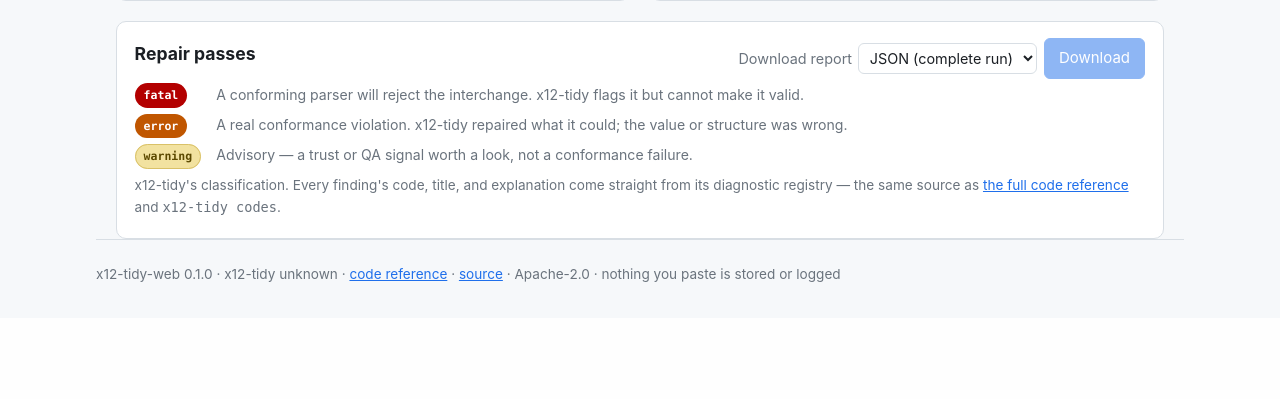
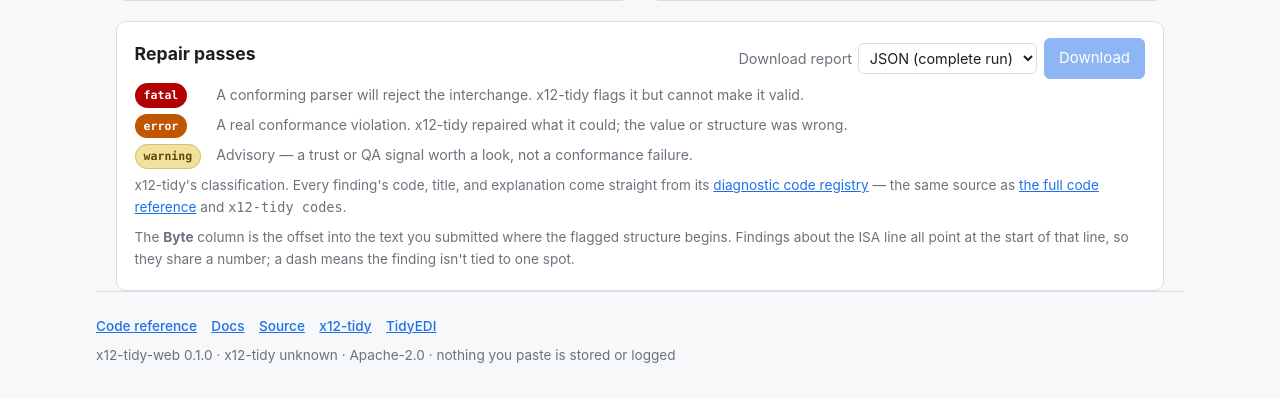
Before and after one commit to tidyedi/web-facing, a FastAPI app: page / in a window 1280 px wide. Shown: the part 945-1344 px from the top of the page. Before the commit the page ends 1227 px from the top, so only its background shows below. Run offline with FastAPI, Linux system fonts and the light colour scheme; some libraries are stand-ins or nearby versions.

Commit message:
UI: deeper explanations + working nav links (batch 1)
tidyedi/web-facing #22, #24, #27, #29, #30:

- #22: "diagnostic code registry" is now a link, on /codes and in the
  passes note, straight to codes.py in x12-tidy pinned to the installed
  commit. New provenance.x12_tidy_source_url().
- #29: every Envelope row gets a full-sentence note — what the value is,
  which ISA element it's read from, or (for the three counts) that it's a
  tally the payload walk produces and which control number is checked
  against it.
- #30: a note under the passes explains the Byte column — offset into the
  submitted text; ISA-line findings share a number; a dash means unanchored.
- #27: footer nav — Code reference, Docs (docs.tidyedi.com), Source,
  x12-tidy, TidyEDI — on both pages.
- #24: the form (EDI + max passes) is kept in sessionStorage for the life
  of the tab, so a trip to /codes and back no longer clears it. Per-tab,
  cleared on close, never leaves the browser.

Co-Authored-By: Claude Sonnet 5 <noreply@anthropic.com>
Claude-Session: https://claude.ai/code/session_01GUBEJL7NrfoZ9NJs8ecXLa

```diff
--- a/src/x12_tidy_web/app.py
+++ b/src/x12_tidy_web/app.py
@@ -30,11 +30,20 @@ from x12_tidy_web import __version__
 from x12_tidy_web.diagnostics import AREA_LABELS, code_catalog, code_reference
 from x12_tidy_web.engine import DEFAULT_MAX_ITERATIONS, MAX_ALLOWED_ITERATIONS, repair
 from x12_tidy_web.models import ReportRequest, ValidateRequest
-from x12_tidy_web.provenance import x12_tidy_commit, x12_tidy_release, x12_tidy_version
+from x12_tidy_web.provenance import (
+    x12_tidy_commit,
+    x12_tidy_release,
+    x12_tidy_source_url,
+    x12_tidy_version,
+)
 from x12_tidy_web.reporting import available_formats, render_report
 
 _HERE = Path(__file__).parent
 _TEMPLATES = Jinja2Templates(directory=str(_HERE / "templates"))
+
+#: The diagnostic code registry inside x12-tidy — the single source of truth for
+#: every finding's code, title, severity, and explanation (issues #4, #22).
+_REGISTRY_PATH = "src/x12_tidy/diagnostics/codes.py"
 
 
 def create_app() -> FastAPI:
@@ -54,6 +63,7 @@ def create_app() -> FastAPI:
             {
                 "app_version": __version__,
                 "x12_tidy_release": x12_tidy_release(),
+                "registry_url": x12_tidy_source_url(_REGISTRY_PATH),
                 "default_max_iterations": DEFAULT_MAX_ITERATIONS,
                 "max_allowed_iterations": MAX_ALLOWED_ITERATIONS,
                 "formats": available_formats(),
@@ -69,6 +79,7 @@ def create_app() -> FastAPI:
             {
                 "app_version": __version__,
                 "x12_tidy_release": x12_tidy_release(),
+                "registry_url": x12_tidy_source_url(_REGISTRY_PATH),
                 "codes": catalog,
                 "by_area": code_reference(),
                 "area_labels": AREA_LABELS,
--- a/src/x12_tidy_web/provenance.py
+++ b/src/x12_tidy_web/provenance.py
@@ -23,6 +23,7 @@ from functools import lru_cache
 
 _DIST = "x12-tidy"
 _UNKNOWN = "unknown"
+_REPO = "https://github.com/tidyedi/x12-tidy"
 
 
 @lru_cache(maxsize=1)
@@ -72,3 +73,15 @@ def x12_tidy_release() -> str:
     if commit is None:
         return version
     return f"{version} (git {commit[:7]})"
+
+
+def x12_tidy_source_url(path: str = "") -> str:
+    """A GitHub URL into the installed x12-tidy, pinned to the exact commit.
+
+    ``path`` is a repo-relative file (blank for the repo root). Falls back to
+    the ``main`` branch if the commit is unknown.
+    """
+    ref = x12_tidy_commit() or "main"
+    if not path:
+        return f"{_REPO}/tree/{ref}"
+    return f"{_REPO}/blob/{ref}/{path.lstrip('/')}"
--- a/src/x12_tidy_web/static/app.js
+++ b/src/x12_tidy_web/static/app.js
@@ -106,17 +106,50 @@ function renderVerdict(run) {
   );
 }
 
-// label, value getter, and where x12-tidy gets the value: an ISA element it
-// reads, or a tally it counts while walking the cleansed payload.
+// Each row: label, a getter for the value, and a plain-language note on what the
+// value is and where x12-tidy got it — either an ISA element it reads straight
+// out of the corrected header, or a tally it counts while walking the payload.
 const FACT_ROWS = [
-  ["Sender", (f) => `${f.sender_qualifier} / ${f.sender_id}`.replace(/^ \/ | \/ $/g, ""), "read from ISA05 + ISA06"],
-  ["Receiver", (f) => `${f.receiver_qualifier} / ${f.receiver_id}`.replace(/^ \/ | \/ $/g, ""), "read from ISA07 + ISA08"],
-  ["Usage indicator", (f) => f.usage_indicator, "read from ISA15"],
-  ["Interchange version", (f) => f.interchange_version, "read from ISA12"],
-  ["Date / time", (f) => `${f.interchange_date} ${f.interchange_time}`.trim(), "read from ISA09 + ISA10"],
-  ["Functional groups", (f) => f.functional_group_count, "GS segments counted — IEA01 is checked against this"],
-  ["Transaction sets", (f) => f.transaction_set_count, "ST segments counted — GE01 is checked against this"],
-  ["Segments", (f) => f.segment_count, "segments counted in the payload — SE01 is checked against this per set"],
+  [
+    "Sender",
+    (f) => `${f.sender_qualifier} / ${f.sender_id}`.replace(/^ \/ | \/ $/g, ""),
+    "The interchange sender — from ISA05 (ID qualifier) and ISA06 (sender ID).",
+  ],
+  [
+    "Receiver",
+    (f) => `${f.receiver_qualifier} / ${f.receiver_id}`.replace(/^ \/ | \/ $/g, ""),
+    "The interchange receiver — from ISA07 (ID qualifier) and ISA08 (receiver ID).",
+  ],
+  [
+    "Usage indicator",
+    (f) => f.usage_indicator,
+    "ISA15 — P = production, T = test, I = information.",
+  ],
+  [
+    "Interchange version",
+    (f) => f.interchange_version,
+    "ISA12 — the interchange control version number (e.g. 00401).",
+  ],
+  [
+    "Date / time",
+    (f) => `${f.interchange_date} ${f.interchange_time}`.trim(),
+    "ISA09 and ISA10 — when the interchange was prepared (YYMMDD, HHMM).",
+  ],
+  [
+    "Functional groups",
+    (f) => f.functional_group_count,
+    "GS segments found while walking the payload. IEA01 must equal this — a mismatch is a fatal finding.",
+  ],
+  [
+    "Transaction sets",
+    (f) => f.transaction_set_count,
+    "ST segments found across all groups. Each group's GE01 must equal its own count.",
+  ],
+  [
+    "Segments",
+    (f) => f.segment_count,
+    "Total segments in the cleansed payload. Each transaction set's SE01 must equal its own segment count.",
+  ],
 ];
 
 function renderFacts(facts) {
@@ -337,6 +370,7 @@ async function copyCorrected() {
 function useCorrected() {
   if (!correctedEl.value) return;
   ediInput.value = correctedEl.value;
+  saveDraft();
   ediInput.scrollIntoView({ behavior: "smooth", block: "center" });
 }
 
@@ -346,10 +380,43 @@ function loadFile(ev) {
   const reader = new FileReader();
   reader.onload = () => {
     ediInput.value = reader.result;
+    saveDraft();
     clearError();
   };
   reader.onerror = () => showError("Could not read that file.");
   reader.readAsText(file, "latin1");
+}
+
+// --------------------------------------------------------------------------- //
+// draft persistence
+//
+// Keep what's in the form for the life of this browser tab, so leaving for the
+// /codes page and coming back doesn't wipe it. sessionStorage (not local) is
+// per-tab and cleared on close, and never leaves the browser.
+// --------------------------------------------------------------------------- //
+const DRAFT_KEY = "x12-tidy-web:draft";
+
+function saveDraft() {
+  try {
+    sessionStorage.setItem(
+      DRAFT_KEY,
+      JSON.stringify({ edi: ediInput.value, maxIter: maxIterInput.value })
+    );
+  } catch {
+    /* private mode / quota / disabled — the form just won't be remembered */
+  }
+}
+
+function restoreDraft() {
+  try {
+    const raw = sessionStorage.getItem(DRAFT_KEY);
+    if (!raw) return;
+    const d = JSON.parse(raw);
+    if (typeof d.edi === "string" && d.edi && !ediInput.value) ediInput.value = d.edi;
+    if (d.maxIter) maxIterInput.value = d.maxIter;
+  } catch {
+    /* ignore malformed / unavailable storage */
+  }
 }
 
 // --------------------------------------------------------------------------- //
@@ -360,12 +427,17 @@ $("sample-btn").addEventListener("click", () => {
   ediInput.value = SAMPLE_EDI;
   sampleNote.textContent = SAMPLE_NOTE;
   sampleNote.hidden = false;
+  saveDraft();
   clearError();
 });
 ediInput.addEventListener("input", () => {
   if (!sampleNote.hidden) sampleNote.hidden = true;
+  saveDraft();
 });
+maxIterInput.addEventListener("change", saveDraft);
 $("file").addEventListener("change", loadFile);
 copyBtn.addEventListener("click", copyCorrected);
 useBtn.addEventListener("click", useCorrected);
 downloadBtn.addEventListener("click", download);
+
+restoreDraft();
--- a/src/x12_tidy_web/static/styles.css
+++ b/src/x12_tidy_web/static/styles.css
@@ -160,8 +160,9 @@ button.ghost { background: transparent; }
 
 table.facts { width: 100%; border-collapse: collapse; font-size: .9rem; }
 table.facts th, table.facts td { text-align: left; padding: .35rem .4rem; border-bottom: 1px solid var(--bg); vertical-align: top; }
-table.facts th { color: var(--ink); font-weight: 500; width: 34%; white-space: nowrap; }
-.fact-src { display: block; color: var(--dim); font: 400 .74rem/1.35 var(--mono); margin-top: .15rem; }
+table.facts th { color: var(--ink); font-weight: 500; width: 30%; white-space: nowrap; vertical-align: baseline; }
+table.facts td > span:first-child { font-weight: 500; }
+.fact-src { display: block; color: var(--dim); font-size: .8rem; line-height: 1.4; margin-top: .2rem; }
 
 .legend { margin: .25rem 0 .5rem; display: flex; flex-direction: column; gap: .4rem; }
 .legend > div { display: flex; gap: .6rem; align-items: baseline; }
@@ -216,6 +217,8 @@ table.findings code { font: 12px var(--mono); background: var(--bg); padding: .1
 
 .site-footer { color: var(--dim); font-size: .85rem; padding: 1.5rem 0 2rem; border-top: 1px solid var(--line); }
 .site-footer p { margin: 0; }
+.footer-links { display: flex; flex-wrap: wrap; gap: .35rem .9rem; margin-bottom: .5rem; }
+.footer-links a { font-weight: 500; }
 
 /* /codes reference page */
 .codes-table { table-layout: fixed; }
--- a/src/x12_tidy_web/templates/index.html
+++ b/src/x12_tidy_web/templates/index.html
@@ -129,8 +129,16 @@
       </dl>
       <p class="hint">
         x12-tidy's classification. Every finding's code, title, and explanation
-        come straight from its diagnostic registry — the same source as
-        <a href="/codes">the full code reference</a> and <code>x12-tidy codes</code>.
+        come straight from its
+        <a href="{{ registry_url }}">diagnostic code registry</a> — the same
+        source as <a href="/codes">the full code reference</a> and
+        <code>x12-tidy codes</code>.
+      </p>
+      <p class="hint">
+        The <strong>Byte</strong> column is the offset into the text you
+        submitted where the flagged structure begins. Findings about the ISA
+        line all point at the start of that line, so they share a number; a
+        dash means the finding isn't tied to one spot.
       </p>
       <div id="passes"></div>
     </div>
@@ -138,10 +146,15 @@
 </main>
 
 <footer class="wrap site-footer">
+  <nav class="footer-links">
+    <a href="/codes">Code reference</a>
+    <a href="https://docs.tidyedi.com">Docs</a>
+    <a href="https://github.com/tidyedi/web-facing">Source</a>
+    <a href="https://github.com/tidyedi/x12-tidy">x12-tidy</a>
+    <a href="https://tidyedi.com">TidyEDI</a>
+  </nav>
   <p>
     x12-tidy-web {{ app_version }} · x12-tidy {{ x12_tidy_release }} ·
-    <a href="/codes">code reference</a> ·
-    <a href="https://github.com/tidyedi/web-facing">source</a> ·
     Apache-2.0 · nothing you paste is stored or logged
   </p>
 </footer>
```
Also changed, not shown: src/x12_tidy_web/templates/codes.html (+10 -7 lines), tests/test_app.py (+12 -2 lines), tests/test_provenance.py (+19 -1 lines).
